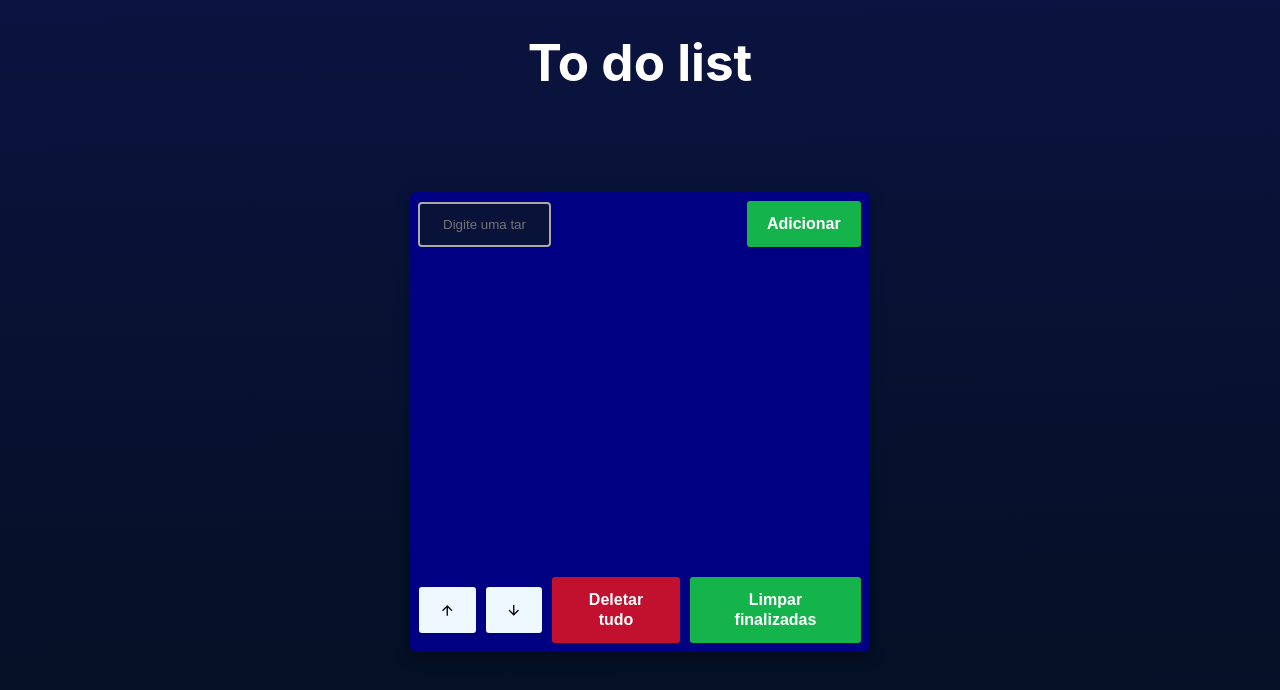
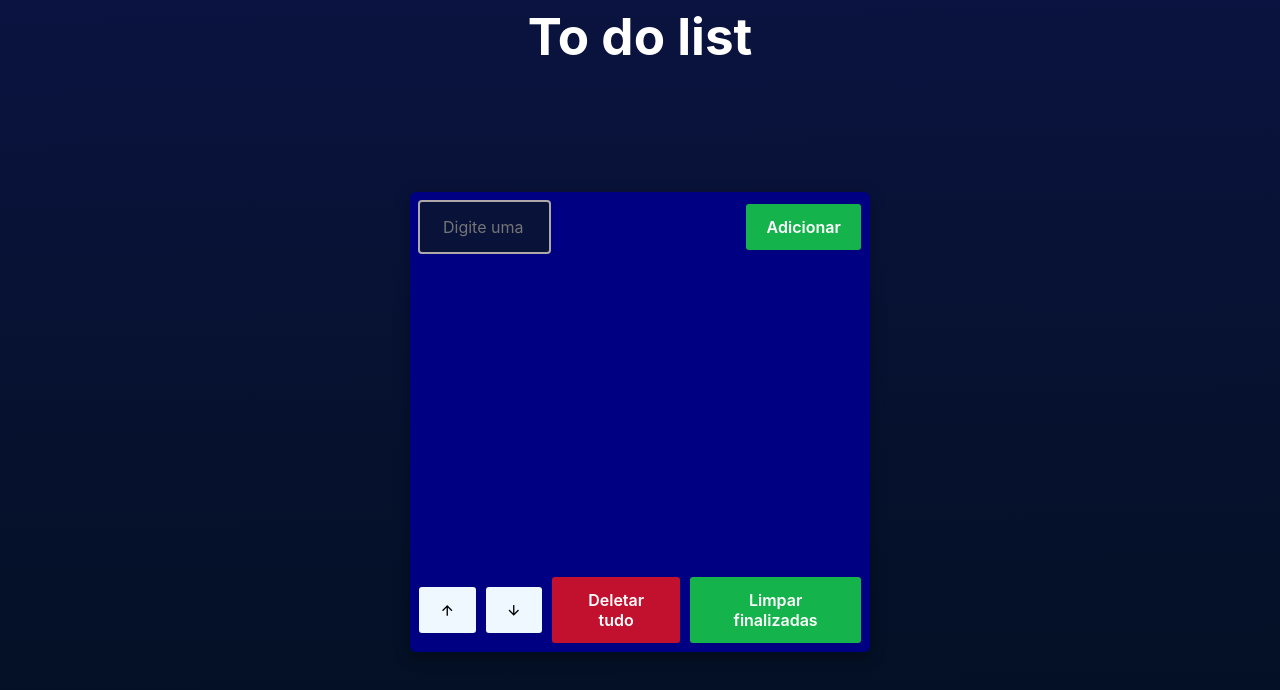
Before and after one commit to coelhoreinaldo/to-do-list, a React (Vite) app: page / in a window 1280 px wide. Shown: the top 690 px of the page. Built offline with nearby package versions, Linux system fonts and the light colour scheme.

Commit message:
🎨 feat: reset css

```diff
--- a/src/App.ts
+++ b/src/App.ts
@@ -35,7 +35,6 @@
 
 export const ListItemButtons = styled(Div)`
   justify-content: flex-end;
-  margin: 0 8px;
 `;
 
 export const ConfigListButtons = styled(Div)`
@@ -54,6 +53,7 @@
   width: 100%;
   overflow-y: auto;
   overflow-x: hidden;
+  margin: 4px 0;
 `;
 
 export const ListItem = styled.li<{ $isSelected: boolean }>`
@@ -68,7 +68,7 @@
   border: ${(props) => props.$isSelected && '1px solid red'};
   display: flex;
   justify-content: space-between;
-  padding: 8px 0;
+  padding: 8px 8px;
 `;
 
 export const Input = styled.input`
--- a/src/GlobalStyle.ts
+++ b/src/GlobalStyle.ts
@@ -7,14 +7,8 @@
     text-align: center;
   }
 
-  *, *::before, *::after {
-  box-sizing: border-box;
-}
-
   :root {
     font-family: Inter, system-ui, Avenir, Helvetica, Arial, sans-serif;
-    line-height: 1.5;
-    font-weight: 400;
 
     color-scheme: light dark;
     color: rgba(255, 255, 255, 0.87);
@@ -45,30 +39,65 @@
 }
   }
 
-  a {
-    font-weight: 500;
-    color: #646cff;
-    text-decoration: inherit;
-  }
-  a:hover {
-    color: #535bf2;
+  h1 {
+    font-size: 3.2em;
+    line-height: 1.1;
   }
 
-  body {
-    margin: 0;
+  /*
+  1. Use a more-intuitive box-sizing model.
+*/
+*, *::before, *::after {
+  box-sizing: border-box;
+}
+/*
+  2. Remove default margin
+*/
+* {
+  margin: 0;
+}
+/*
+  Typographic tweaks!
+  3. Add accessible line-height
+  4. Improve text rendering
+*/
+body {
+  line-height: 1.5;
+  -webkit-font-smoothing: antialiased;
+  margin: 0;
     display: flex;
     min-width: 280px;
     min-height: 100vh;
 
     color: white;
-  }
+}
+/*
+  5. Improve media defaults
+*/
+img, picture, video, canvas, svg {
+  display: block;
+  max-width: 100%;
+}
+/*
+  6. Remove built-in form typography styles
+*/
+input, button, textarea, select {
+  font: inherit;
+}
+/*
+  7. Avoid text overflows
+*/
+p, h1, h2, h3, h4, h5, h6 {
+  overflow-wrap: break-word;
+}
+/*
+  8. Create a root stacking context
+*/
+#root, #__next {
+  isolation: isolate;
+}
 
-  h1 {
-    font-size: 3.2em;
-    line-height: 1.1;
-  }
-
-  @media (prefers-color-scheme: light) {
+@media (prefers-color-scheme: light) {
     :root {
       color: #213547;
       background-color: #ffffff;
@@ -80,7 +109,6 @@
       background-color: #f9f9f9;
     }
   }
-
 `;
 
 export default GlobalStyle;
--- a/src/components/Header.tsx
+++ b/src/components/Header.tsx
@@ -8,6 +8,7 @@
   background: transparent;
   color: white;
   width: 100%;
+  margin: 8px 0;
 `;
 
 const H1 = styled.h1`
--- a/src/main.tsx
+++ b/src/main.tsx
@@ -1,7 +1,7 @@
 import React from 'react';
 import ReactDOM from 'react-dom/client';
+import GlobalStyle from './GlobalStyle.ts';
 import App from './App.tsx';
-import GlobalStyle from './GlobalStyle.ts';
 import 'remixicon/fonts/remixicon.css';
 
 ReactDOM.createRoot(document.getElementById('root')!).render(
```
